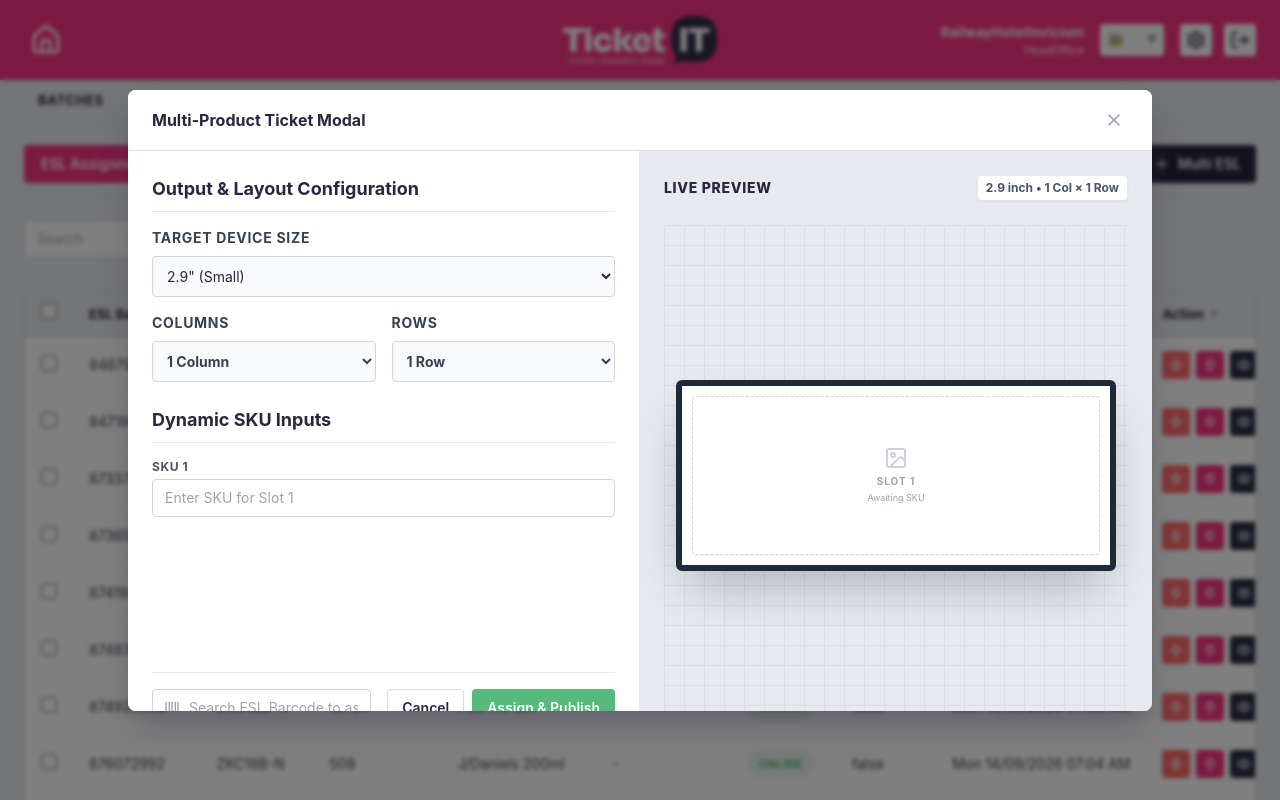
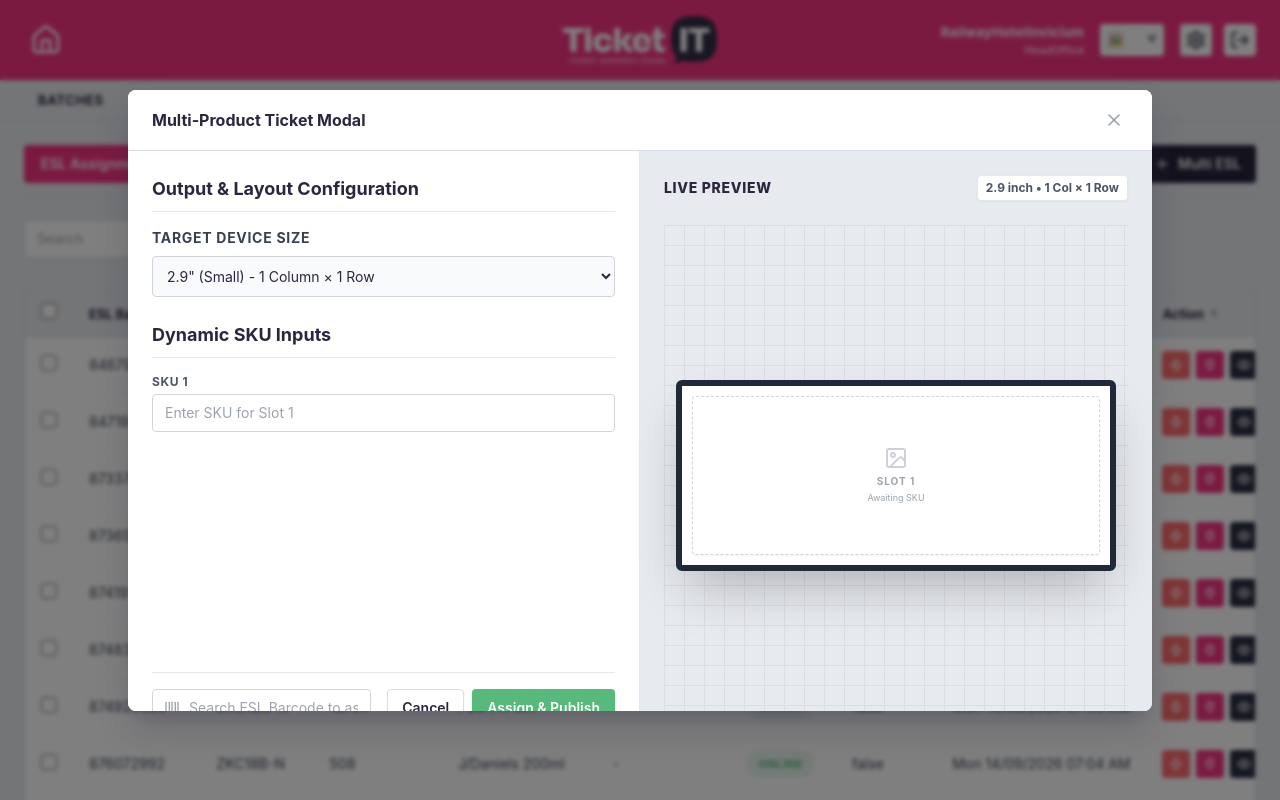
Before and after one commit to anilbuffer/ticket-it-esl, a Next.js app: page / in a window 1280 px wide. Both pictures are taken after a click on the button "Multi ESL". Shown: the top 800 px of the page. Built offline with nearby package versions, Linux system fonts and the light colour scheme.

Commit message:
feat: add MultiESLModal component for multi-product ESL configuration and preview

```diff
--- a/src/components/modals/MultiESLModal.tsx
+++ b/src/components/modals/MultiESLModal.tsx
@@ -10,7 +10,16 @@ interface MultiESLModalProps {
   availableEsls?: string[];
 }
 
-type DeviceSize = '2.9 inch' | '4.2 inch' | '7.5 inch';
+type LayoutOption =
+  | '2.9_1x1'
+  | '4.2_1x1'
+  | '4.2_1x2'
+  | '4.2_2x1'
+  | '4.2_2x2'
+  | '7.5_1x1'
+  | '7.5_1x2'
+  | '7.5_2x1'
+  | '7.5_3x2';
 
 // Dummy data for products
 const availableProducts = [
@@ -22,14 +31,28 @@ const availableProducts = [
 ];
 
 export const MultiESLModal: React.FC<MultiESLModalProps> = ({ isOpen, onClose, onPublish, availableEsls = [] }) => {
-  const [deviceSize, setDeviceSize] = useState<DeviceSize>('2.9 inch');
-  const [skuCount, setSkuCount] = useState<number>(1);
-  const [rowCount, setRowCount] = useState<number>(1);
+  const [layoutOption, setLayoutOption] = useState<LayoutOption>('2.9_1x1');
   const [skus, setSkus] = useState<string[]>(Array(100).fill(''));
   const [eslBarcode, setEslBarcode] = useState('');
   const [isDropdownOpen, setIsDropdownOpen] = useState(false);
   const [activeSkuDropdown, setActiveSkuDropdown] = useState<number | null>(null);
 
+  const getLayoutConfig = (option: LayoutOption) => {
+    switch (option) {
+      case '2.9_1x1': return { deviceSize: '2.9 inch', cols: 1, rows: 1 };
+      case '4.2_1x1': return { deviceSize: '4.2 inch', cols: 1, rows: 1 };
+      case '4.2_1x2': return { deviceSize: '4.2 inch', cols: 1, rows: 2 };
+      case '4.2_2x1': return { deviceSize: '4.2 inch', cols: 2, rows: 1 };
+      case '4.2_2x2': return { deviceSize: '4.2 inch', cols: 2, rows: 2 };
+      case '7.5_1x1': return { deviceSize: '7.5 inch', cols: 1, rows: 1 };
+      case '7.5_1x2': return { deviceSize: '7.5 inch', cols: 1, rows: 2 };
+      case '7.5_2x1': return { deviceSize: '7.5 inch', cols: 2, rows: 1 };
+      case '7.5_3x2': return { deviceSize: '7.5 inch', cols: 3, rows: 2 };
+      default: return { deviceSize: '2.9 inch', cols: 1, rows: 1 };
+    }
+  };
+
+  const { deviceSize, cols: skuCount, rows: rowCount } = getLayoutConfig(layoutOption);
   const totalSkus = skuCount * rowCount;
 
   const handleSkuChange = (index: number, value: string) => {
@@ -102,46 +125,20 @@ export const MultiESLModal: React.FC<MultiESLModalProps> = ({ isOpen, onClose, o
                   Target Device Size
                 </label>
                 <select
-                  value={deviceSize}
-                  onChange={(e) => setDeviceSize(e.target.value as DeviceSize)}
+                  value={layoutOption}
+                  onChange={(e) => setLayoutOption(e.target.value as LayoutOption)}
                   className="w-full border border-gray-300 rounded p-2.5 text-sm focus:border-ticketit-pink focus:outline-none bg-gray-50"
                 >
-                  <option value="2.9 inch">2.9" (Small)</option>
-                  <option value="4.2 inch">4.2" (Medium)</option>
-                  <option value="7.5 inch">7.5" (Large / Multi)</option>
+                  <option value="2.9_1x1">2.9" (Small) - 1 Column × 1 Row</option>
+                  <option value="4.2_1x1">4.2" (Medium) - 1 Column × 1 Row</option>
+                  <option value="4.2_1x2">4.2" (Medium) - 1 Column × 2 Rows</option>
+                  <option value="4.2_2x1">4.2" (Medium) - 2 Columns × 1 Row</option>
+                  <option value="4.2_2x2">4.2" (Medium) - 2 Columns × 2 Rows</option>
+                  <option value="7.5_1x1">7.5" (Large / Multi) - 1 Column × 1 Row</option>
+                  <option value="7.5_1x2">7.5" (Large / Multi) - 1 Column × 2 Rows</option>
+                  <option value="7.5_2x1">7.5" (Large / Multi) - 2 Columns × 1 Row</option>
+                  <option value="7.5_3x2">7.5" (Large / Multi) - 3 Columns × 2 Rows</option>
                 </select>
-              </div>
-
-              <div className="flex gap-4">
-                <div className="flex-1">
-                  <label className="block text-sm font-bold text-gray-700 mb-2 uppercase tracking-wider">
-                    Columns
-                  </label>
-                  <select
-                    value={skuCount}
-                    onChange={(e) => setSkuCount(Number(e.target.value))}
-                    className="w-full border border-gray-300 rounded p-2.5 text-sm focus:border-ticketit-pink focus:outline-none bg-gray-50 font-bold text-gray-700"
-                  >
-                    {Array.from({ length: 10 }, (_, i) => i + 1).map(num => (
-                      <option key={num} value={num}>{num} Column{num > 1 ? 's' : ''}</option>
-                    ))}
-                  </select>
-                </div>
-
-                <div className="flex-1">
-                  <label className="block text-sm font-bold text-gray-700 mb-2 uppercase tracking-wider">
-                    Rows
-                  </label>
-                  <select
-                    value={rowCount}
-                    onChange={(e) => setRowCount(Number(e.target.value))}
-                    className="w-full border border-gray-300 rounded p-2.5 text-sm focus:border-ticketit-pink focus:outline-none bg-gray-50 font-bold text-gray-700"
-                  >
-                    {Array.from({ length: 10 }, (_, i) => i + 1).map(num => (
-                      <option key={num} value={num}>{num} Row{num > 1 ? 's' : ''}</option>
-                    ))}
-                  </select>
-                </div>
               </div>
             </div>
           </div>
@@ -150,7 +147,7 @@ export const MultiESLModal: React.FC<MultiESLModalProps> = ({ isOpen, onClose, o
             <h3 className="text-lg font-bold text-ticketit-navy mb-4 border-b pb-2">Dynamic SKU Inputs</h3>
             <div className="space-y-4">
               {Array.from({ length: totalSkus }).map((_, i) => (
-                <div key={i} className="relative z-20">
+                <div key={i} className={`relative ${activeSkuDropdown === i ? 'z-50' : 'z-20'}`}>
                   <label className="block text-xs font-bold text-gray-600 mb-1 uppercase tracking-wider">
                     SKU {i + 1}
                   </label>
```
